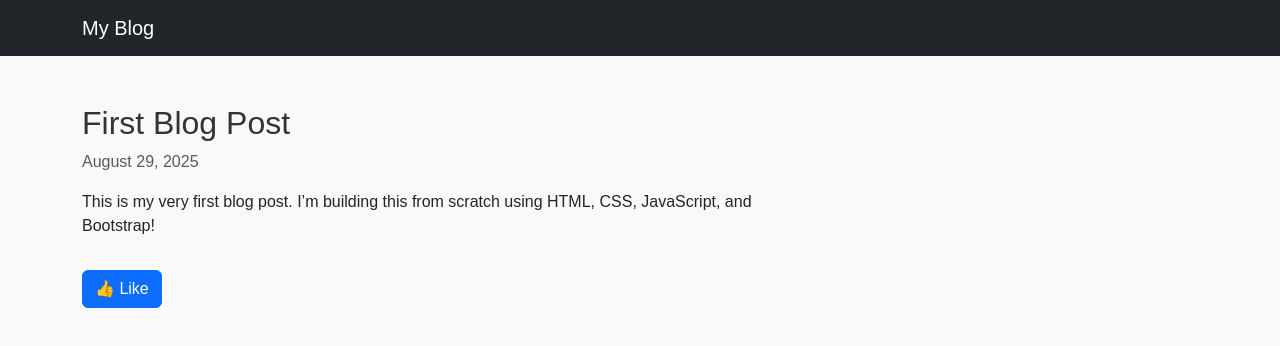
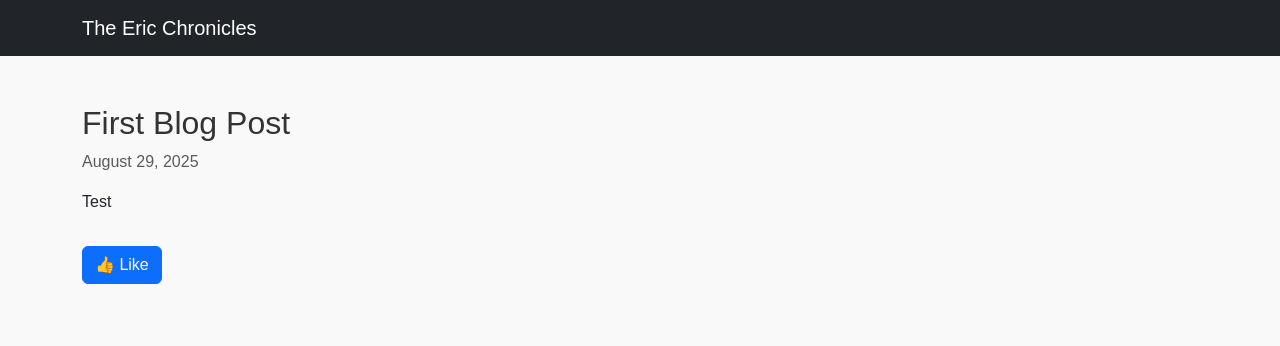
Before and after one commit to ericjamesaa/ericjamesaaBlog, a plain HTML site: page index.html in a window 1280 px wide. Drawn offline with nearby package versions, Linux system fonts and the light colour scheme.

Commit message:
again-draft

```diff
--- a/index.html
+++ b/index.html
@@ -12,7 +12,7 @@
   <!-- Navbar -->
   <nav class="navbar navbar-expand-lg navbar-dark bg-dark">
     <div class="container">
-      <a class="navbar-brand" href="#">My Blog</a>
+      <a class="navbar-brand" href="#">The Eric Chronicles</a>
     </div>
   </nav>
 
@@ -22,7 +22,7 @@
       <div class="col-md-8">
         <h2>First Blog Post</h2>
         <p class="text-muted">August 29, 2025</p>
-        <p>This is my very first blog post. I’m building this from scratch using HTML, CSS, JavaScript, and Bootstrap!</p>
+        <p>Test</p>
       </div>
     </div>
   </div>
```
